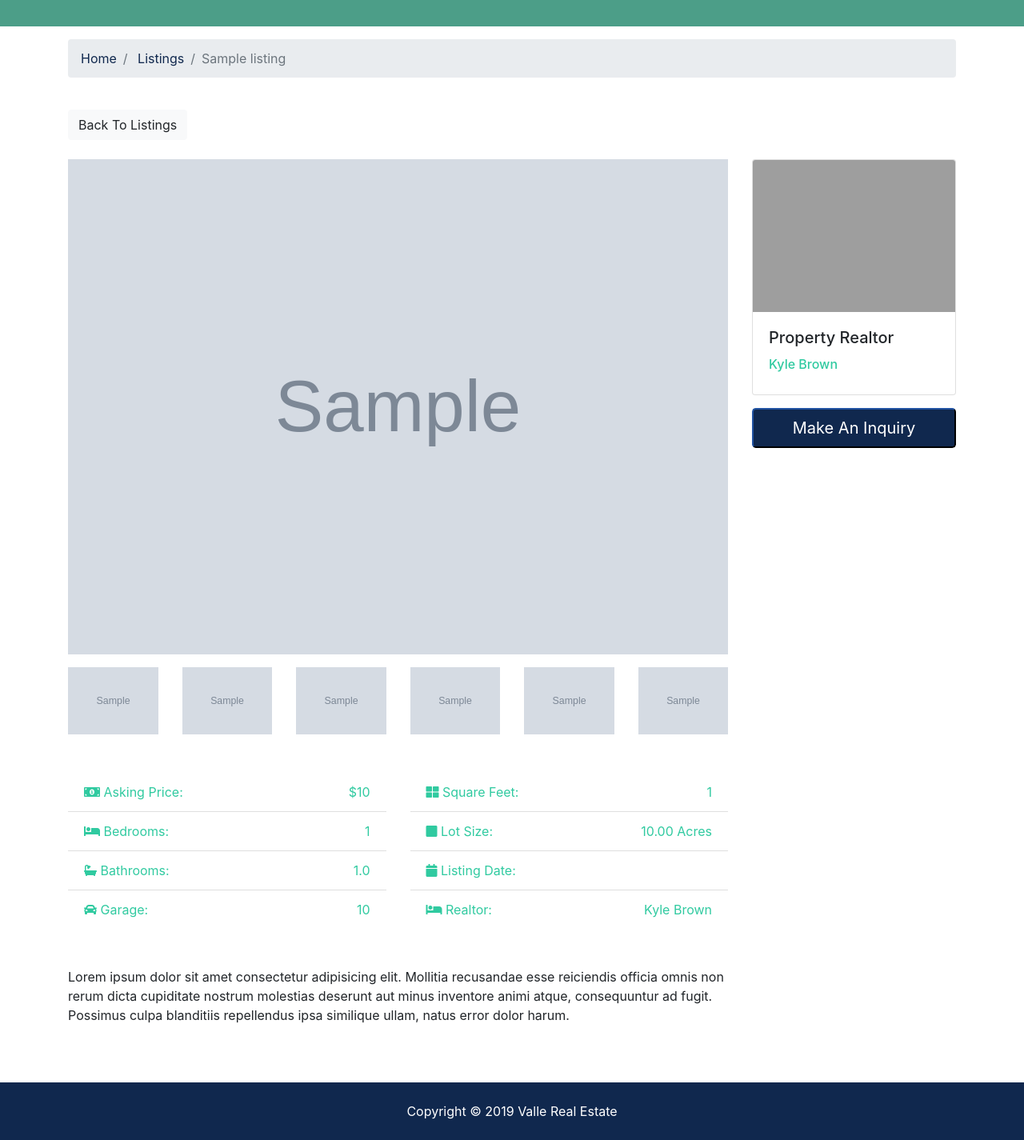
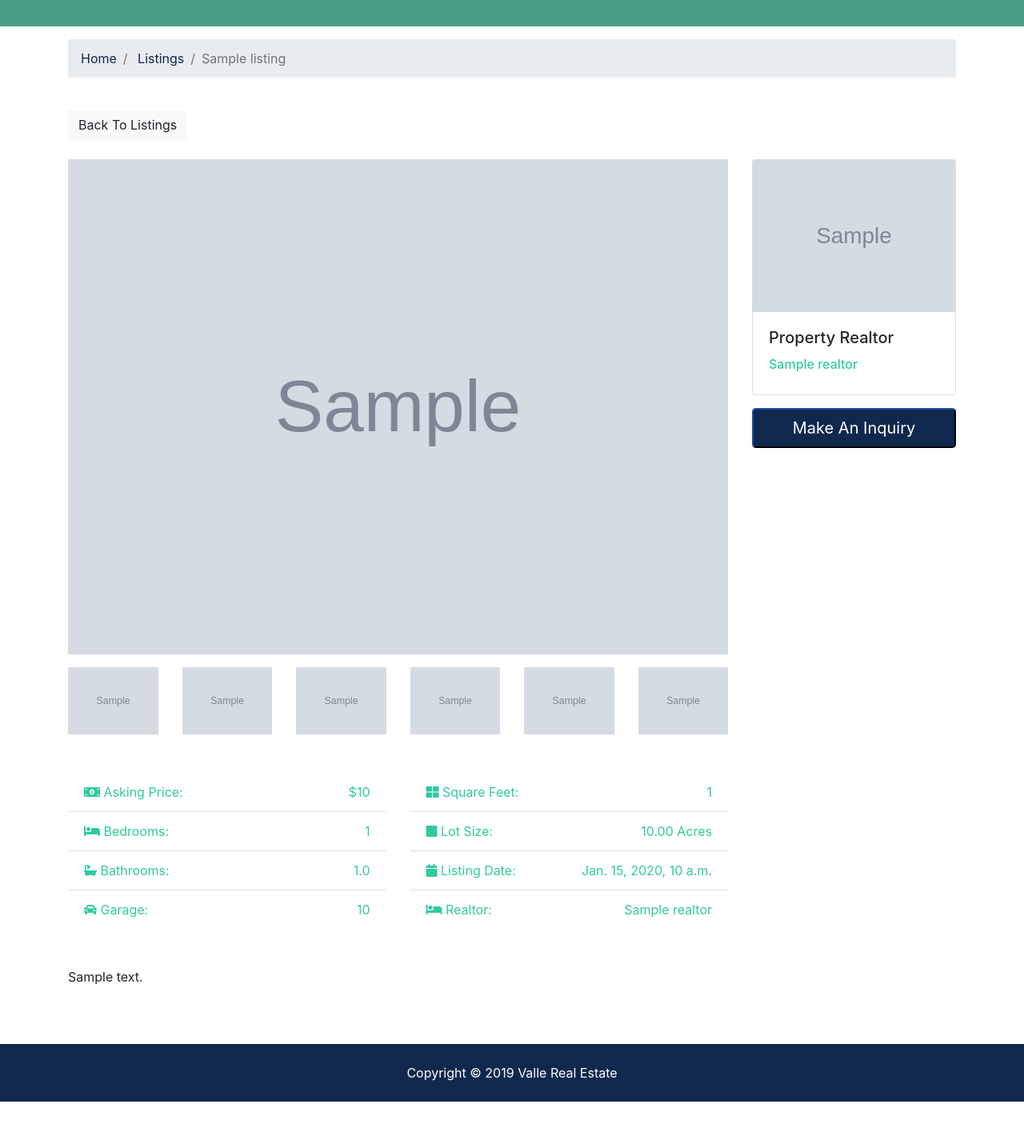
Before and after one commit to e-landeros/valle_real_estate, a Django app: page /listings/1 in a window 1280 px wide. Shown: the part 312-1737 px from the top of the page at 80% size. After the commit the page ends 1689 px from the top, so only its background shows below. Run offline with Django 3.2, Linux system fonts and the light colour scheme; tables that the repository leaves empty hold one stand-in row (Sample ...); some libraries are stand-ins or nearby versions; grey boxes are pictures that could not be loaded.

Commit message:
finished dynamic content in listing templates

```diff
--- a/templates/listings/listing.html
+++ b/templates/listings/listing.html
@@ -121,11 +121,11 @@
                 </li>
                 <li class="list-group-item text-secondary">
                   <i class="fas fa-calendar"></i> Listing Date:
-                  <span class="float-right">{{ listing.date }}</span>
+                  <span class="float-right">{{ listing.list_date }}</span>
                 </li>
                 <li class="list-group-item text-secondary">
                   <i class="fas fa-bed"></i> Realtor:
-                  <span class="float-right">Kyle Brown
+                  <span class="float-right">{{ listing.realtor }}
                   </span>
                 </li>
 
@@ -137,18 +137,16 @@
           <!-- Description -->
           <div class="row mb-5">
             <div class="col-md-12">
-              Lorem ipsum dolor sit amet consectetur adipisicing elit. Mollitia recusandae esse reiciendis officia omnis non rerum dicta
-              cupiditate nostrum molestias deserunt aut minus inventore animi atque, consequuntur ad fugit. Possimus culpa
-              blanditiis repellendus ipsa similique ullam, natus error dolor harum.
+              {{ listing.description }}
             </div>
           </div>
         </div>
         <div class="col-md-3">
           <div class="card mb-3">
-            <img class="card-img-top" src="assets/img/realtors/kyle.jpg" alt="Seller of the month">
+            <img class="card-img-top" src="{{ listing.realtor.photo.url }}" alt="">
             <div class="card-body">
               <h5 class="card-title">Property Realtor</h5>
-              <h6 class="text-secondary">Kyle Brown</h6>
+              <h6 class="text-secondary">{{ listing.realtor }}</h6>
             </div>
           </div>
           <button class="btn-primary btn-block btn-lg" data-toggle="modal" data-target="#inquiryModal">Make An Inquiry</button>
```
